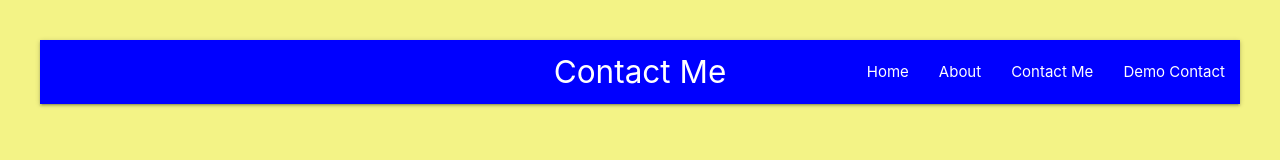
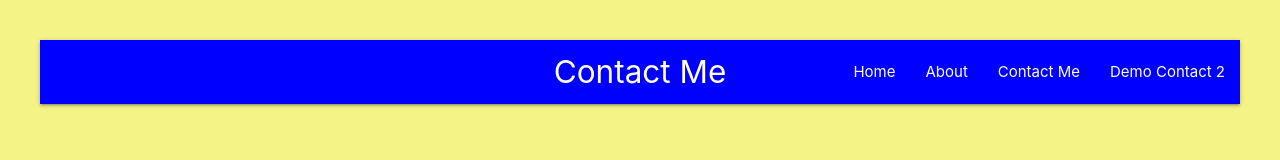
Before and after one commit to ku555h/Demo-Repo, a plain HTML site: page contact2.html in a window 1280 px wide. Shown: the top 160 px of the page. Drawn offline with nearby package versions, Linux system fonts and the light colour scheme.

Commit message:
Nav bar changes

```diff
--- a/contact2.html
+++ b/contact2.html
@@ -19,7 +19,7 @@
             <li><a href="index.html">Home</a></li>
             <li><a href="about.html">About</a></li>
             <li><a href="contact.html">Contact Me</a></li>
-            <li><a href="contact2.html">Demo Contact</a></li>
+            <li><a href="contact2.html">Demo Contact 2</a></li>
           </ul>
         </div>
       </nav>
```
